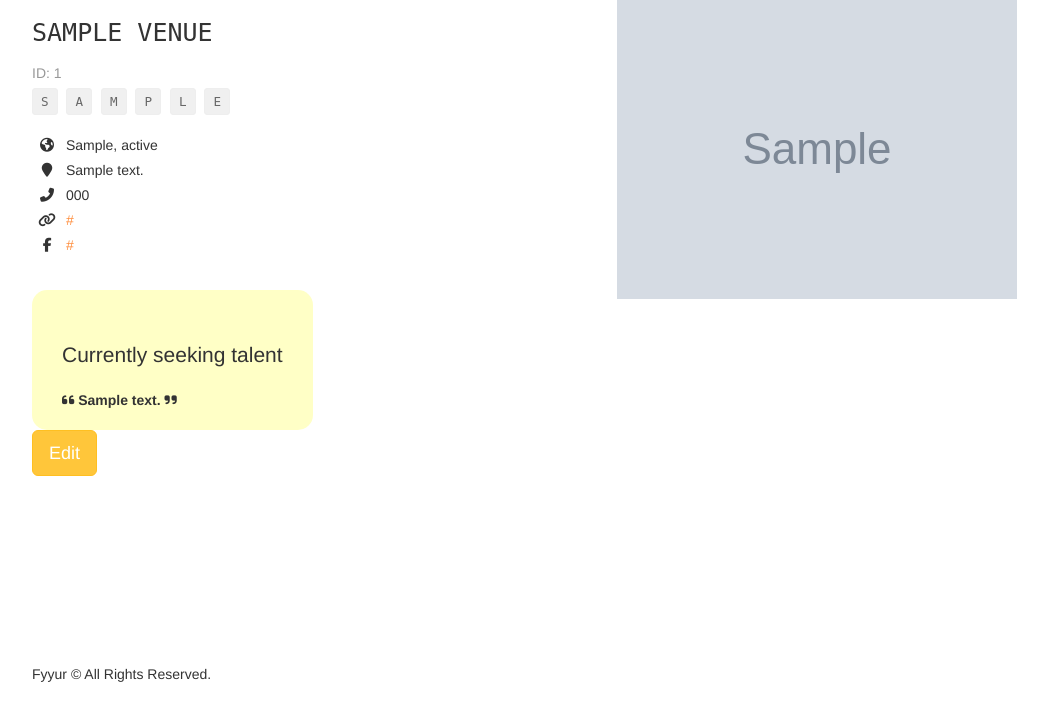
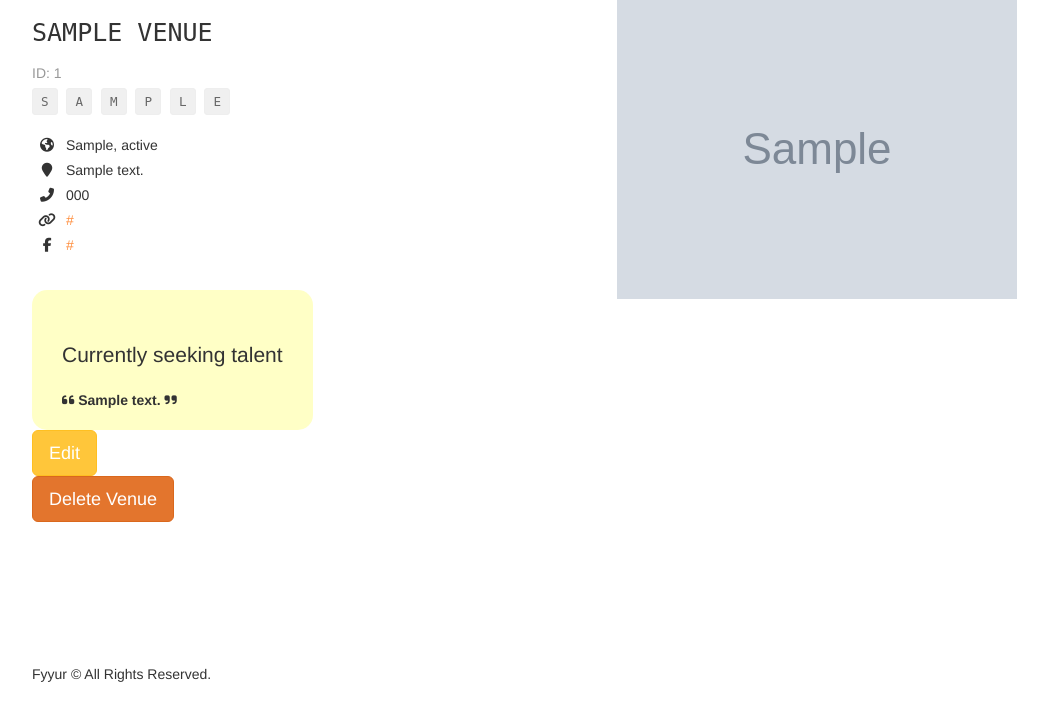
Before and after one commit to mark62005/Fyyur, a Flask app: page /venues/1 in a window 1280 px wide. Shown: the part 81-800 px from the top of the page, without its empty margins (38-1086 px from the left). Run offline with Flask 2, Linux system fonts and the light colour scheme; tables that the repository leaves empty hold one stand-in row (values such as "Sample post"); grey boxes marked "Sample" are stand-in pictures; some libraries are stand-ins or nearby versions.

Commit message:
Add delete venue feature

```diff
--- a/app.py
+++ b/app.py
@@ -129,7 +129,8 @@ def index():
 #  ----------------------------------------------------------------
 
 def getDestinctCitiesAndStates() -> list:
-  return db.session.query(Venue.city, Venue.state).distinct(Venue.city, Venue.state).order_by(Venue.state).all()
+  return db.session.query(Venue.city, Venue.state)\
+    .distinct(Venue.city, Venue.state).order_by(Venue.state).all()
 
 @app.route('/venues')
 def get_venues() -> str:
@@ -196,6 +197,7 @@ def search_venues():
     }]
   }
   return render_template('pages/search_venues.html', results=response, search_term=request.form.get('search_term', ''))
+
 
 @app.route('/venues/<int:venue_id>')
 def show_venue(venue_id):
@@ -361,14 +363,35 @@ def create_venue_submission():
     return render_template('pages/home.html')
 
 
-@app.route('/venues/<venue_id>', methods=['DELETE'])
+@app.route('/venues/<venue_id>', methods=['POST'])
 def delete_venue(venue_id):
   # TODO: Complete this endpoint for taking a venue_id, and using
   # SQLAlchemy ORM to delete a record. Handle cases where the session commit could fail.
+  error = False
+  venue = Venue.query.filter(Venue.id == venue_id).one_or_none()
 
-  # BONUS CHALLENGE: Implement a button to delete a Venue on a Venue Page, have it so that
-  # clicking that button delete it from the db then redirect the user to the homepage
-  return None
+  if venue is None:
+    abort(404)
+
+  try:
+    db.session.delete(venue)
+    db.session.commit()
+    flash(f"{venue.name} has been deleted successfully.")
+  except:
+    error = True
+    db.session.rollback()
+    traceback.print_stack()
+    flash("Something went wrong!")
+  finally:
+    db.session.close()
+
+  if error:
+    return redirect(url_for("show_venue", venue_id = venue_id))
+  else:
+    # BONUS CHALLENGE: Implement a button to delete a Venue on a Venue Page, have it so that
+    # clicking that button delete it from the db then redirect the user to the homepage
+    return redirect(url_for("index"))
+
 
 #  Artists
 #  ----------------------------------------------------------------
--- a/templates/pages/show_venue.html
+++ b/templates/pages/show_venue.html
@@ -82,5 +82,14 @@
 {% endif %}
 
 <a href="/venues/{{ venue.id }}/edit"><button class="btn btn-primary btn-lg">Edit</button></a>
+<form>
+	<input
+		type="submit"
+		value="Delete Venue"
+		class="btn btn-warning btn-lg btn-inline-block"
+		formmethod="POST"
+		formaction="{{ url_for('delete_venue', venue_id=venue.id) }}"
+	/>
+</form>
 
 {% endblock %}
```
